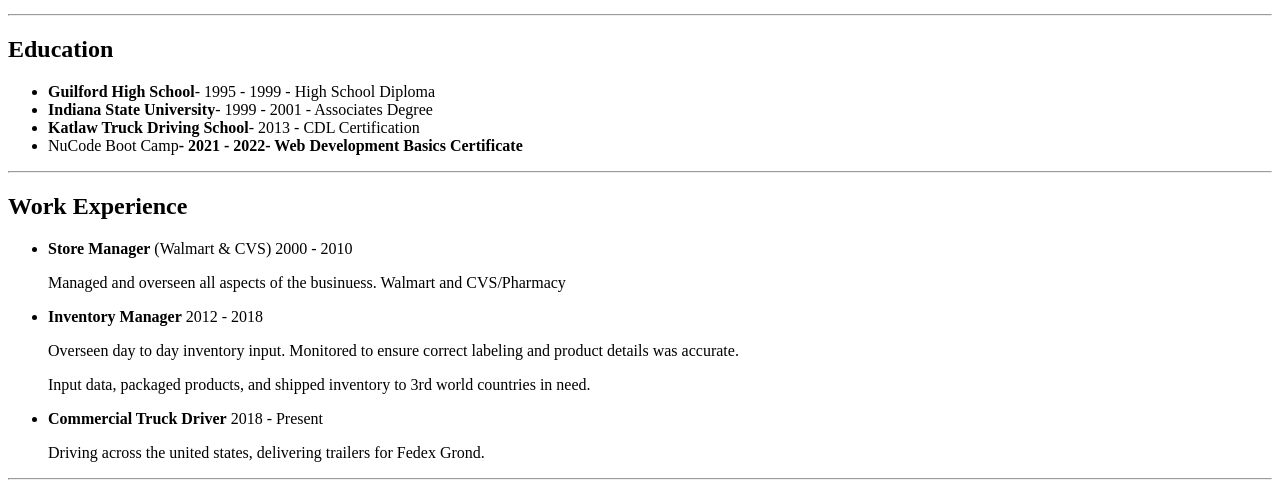
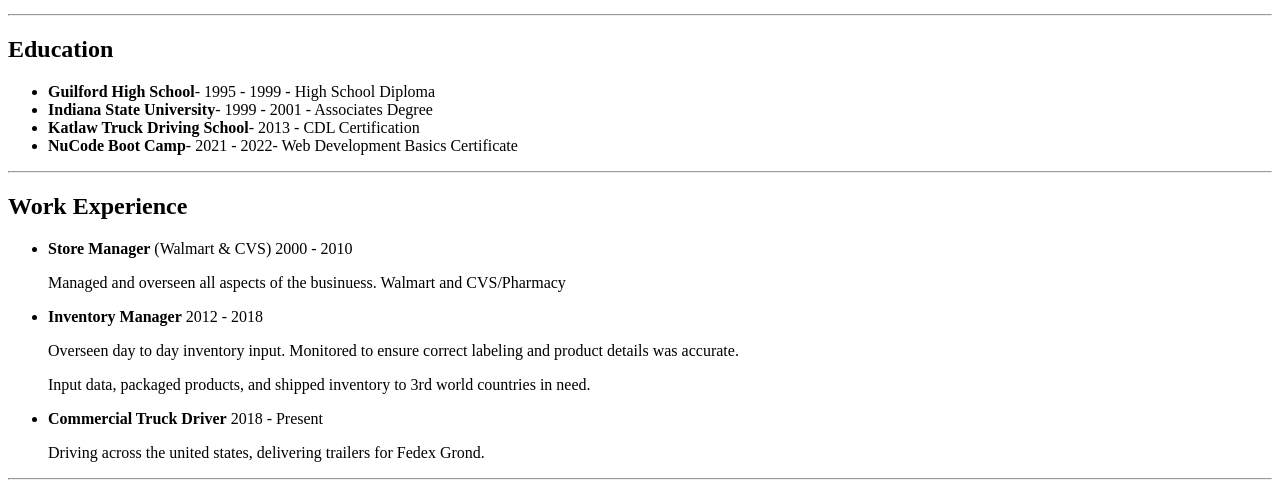
Before and after one commit to Mrcarter81/My-resume, a plain HTML site: page index.html in a window 1280 px wide. Shown: the part 320-802 px from the top of the page. Drawn offline with Linux system fonts and the light colour scheme.

Commit message:
Update index.html
Moved bold to emphasize the schools.

```diff
--- a/index.html
+++ b/index.html
@@ -15,7 +15,7 @@
     <li><b>Guilford High School</b>- 1995 - 1999 - High School Diploma</li>
     <li><b>Indiana State University</b>- 1999 - 2001 - Associates Degree</li>
     <li><b>Katlaw Truck Driving School</b>- 2013 - CDL Certification</li>
-    <li>NuCode Boot Camp<b>- 2021 - 2022- Web Development Basics Certificate</b></li>
+    <li><b>NuCode Boot Camp</b>- 2021 - 2022- Web Development Basics Certificate</li>
 </ul>
 <hr>
 <h2>Work Experience</h2>
```
